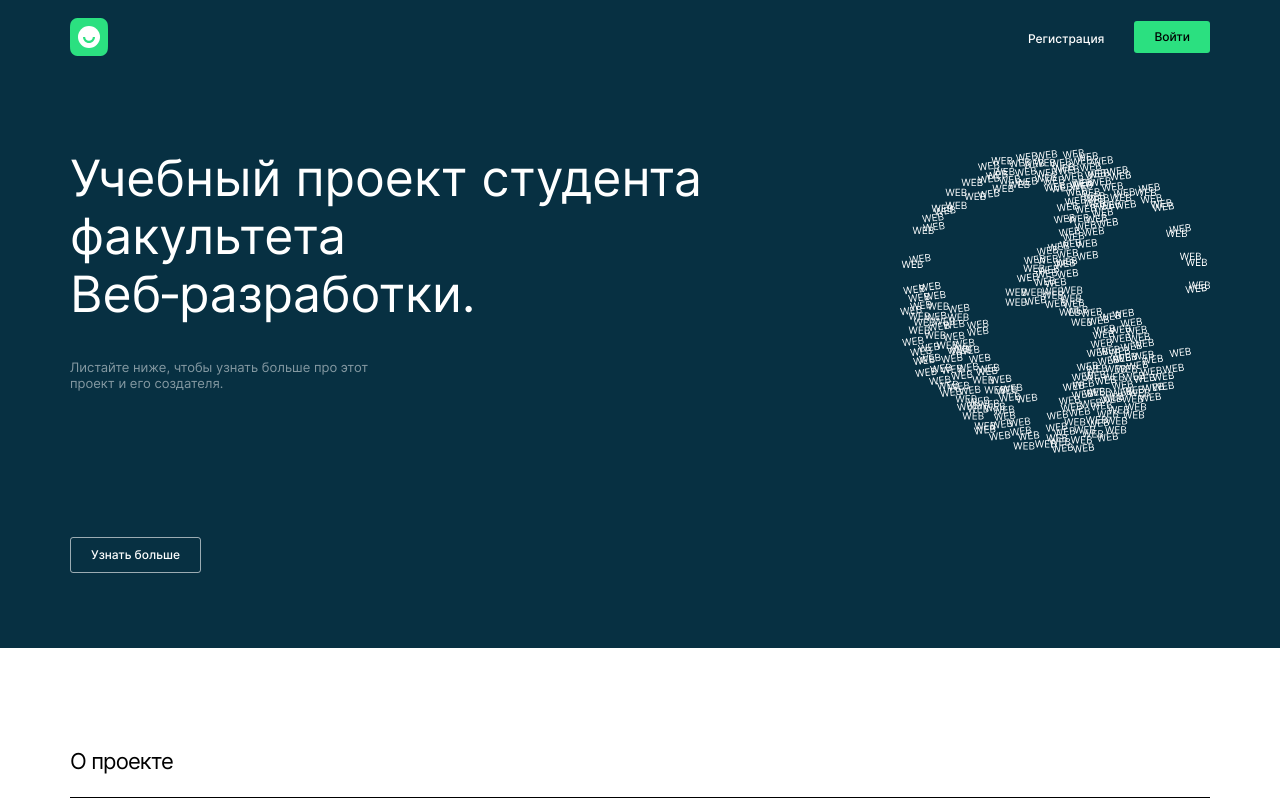
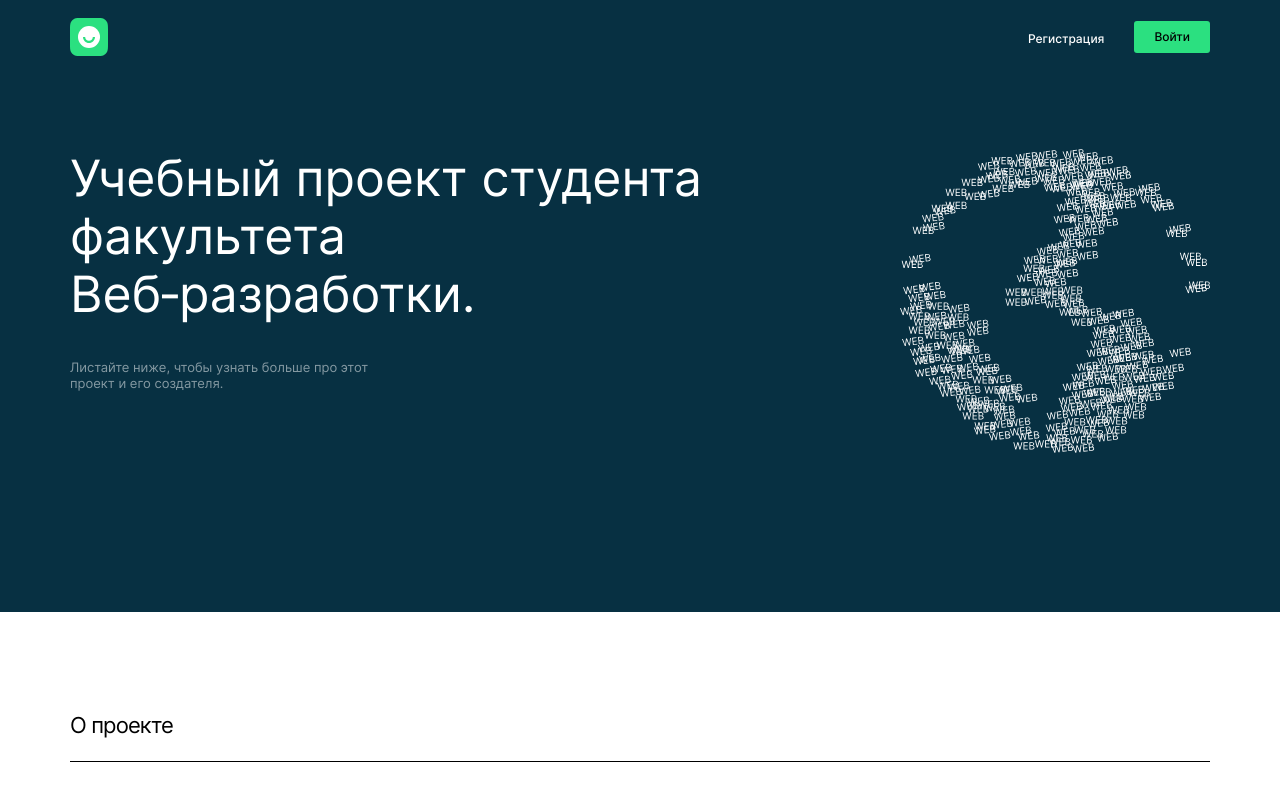
Before and after one commit to aleksdsgn/movies-explorer-full, a React (Create React App) app in the folder frontend/: page / in a window 1280 px wide. Shown: the top 800 px of the page. Built offline with nearby package versions, Linux system fonts and the light colour scheme.

Commit message:
fix: delete button

```diff
--- a/frontend/src/components/Main/Promo/Promo.css
+++ b/frontend/src/components/Main/Promo/Promo.css
@@ -23,12 +23,6 @@
   font-weight: 400;
   line-height: 16px;
   opacity: .5;
-}
-
-.promo__button {
-  border-color: rgba(255 255 255 / 60%);
-  color: #fff;
-  cursor: pointer;
 }
 
 .promo__img {
--- a/frontend/src/components/Main/Promo/Promo.jsx
+++ b/frontend/src/components/Main/Promo/Promo.jsx
@@ -11,9 +11,6 @@ function Promo() {
         <p className="promo__text">
           Листайте ниже, чтобы узнать больше про этот проект и его создателя.
         </p>
-        <button className="button promo__button button-animation" type="button">
-          Узнать больше
-        </button>
       </div>
       <img
         className="promo__img"
```
